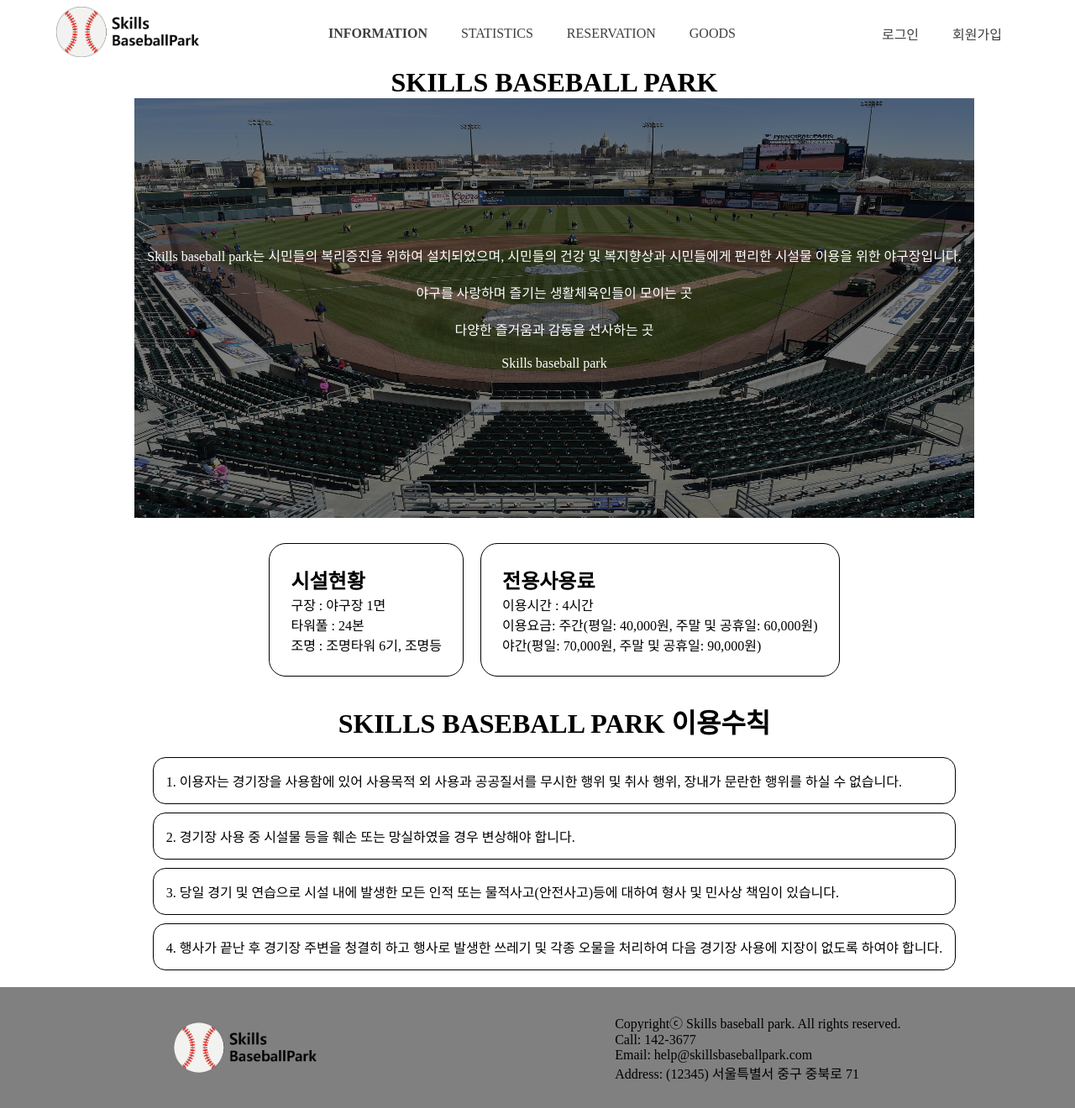
After one commit to doeun07/2024BusanSkills, a PHP site: page /sub01.html in a window 1280 px wide. The commit adds this page. Shown: the whole page at 84% size. Run offline with PHP 8.4, Linux system fonts and the light colour scheme.

Commit message:
information 페이지 제작

```diff
--- a/style.css
+++ b/style.css
@@ -325,3 +325,80 @@ input[name="top5"] {
 #goods_item:hover {
   transform: scale(1.2);
 }
+
+/* information 페이지 */
+.sub_information {
+  text-align: center;
+}
+
+.information_img {
+  margin: 0 auto;
+  width: 1000px;
+  height: 500px;
+  background-image: url(./img/information_sub.jpg);
+  background-size: 100% 100%;
+  display: flex;
+  justify-content: center;
+  align-items: center;
+  flex-direction: column;
+}
+
+.information_img div {
+  display: flex;
+  justify-content: center;
+  align-items: center;
+  flex-direction: column;
+  background-color: rgba(0, 0, 0, 0.5);
+  color: white;
+  width: 100%;
+  height: 100%;
+}
+
+.information_img div p {
+  margin: 10px 0;
+}
+
+.sub_information_div {
+  display: flex;
+  justify-content: center;
+  align-items: center;
+  margin: 20px;
+  text-align: left;
+}
+
+.sub_information_div div {
+  margin: 10px;
+  padding: 25px;
+  border: 1px solid black;
+  border-radius: 20px;
+}
+
+.information_rule {
+  display: flex;
+  justify-content: center;
+  align-items: center;
+  flex-direction: column;
+  text-align: left;
+}
+
+.information_rule div {
+  margin: 10px;
+}
+
+.information_rule div p {
+  padding: 15px;
+  margin: 10px;
+  border-radius: 15px;
+  border: 1px solid black;
+  transition: transform 0.3s ease;
+  cursor: pointer;
+  transform: scale(1);
+}
+
+.information_rule div p:hover {
+  transform: scale(1.05);
+}
+
+.now {
+  font-weight: 700;
+}
--- /dev/null
+++ b/sub01.html
@@ -0,0 +1,79 @@
+<!DOCTYPE html>
+<html lang="ko">
+
+<head>
+    <meta charset="UTF-8">
+    <meta name="viewport" content="width=device-width, initial-scale=1.0">
+    <title>INFORMATION</title>
+    <link rel="stylesheet" href="./style.css">
+</head>
+
+<body>
+    <!-- 헤더 시작 -->
+    <header>
+        <a href="./index.html"><img class="logo" src="./logo.png" alt=""></a>
+        <ul>
+            <li><a class="now" href="./sub01.html">INFORMATION</a></li>
+            <li><a href="./sub02.html">STATISTICS</a></li>
+            <li><a href="./sub03.html">RESERVATION</a></li>
+            <li><a href="./sub04.html">GOODS</a></li>
+        </ul>
+
+        <ul>
+            <li><a href="#">로그인</a></li>
+            <li><a href="#">회원가입</a></li>
+        </ul>
+    </header>
+    <!-- 헤더 끝 -->
+
+    <div class="container sub_information">
+        <h1>SKILLS BASEBALL PARK</h1>
+        <div class="information_img">
+            <div>
+                <p>Skills baseball park는 시민들의 복리증진을 위하여 설치되었으며, 시민들의 건강 및 복지향상과 시민들에게 편리한 시설물 이용을 위한 야구장입니다.</p>
+                <p>야구를 사랑하며 즐기는 생활체육인들이 모이는 곳</p>
+                <p>다양한 즐거움과 감동을 선사하는 곳</p>
+                <p>Skills baseball park</p>
+            </div>
+        </div>
+
+        <div class="sub_information_div">
+            <div>
+                <h2>시설현황</h2>
+                <p>구장 : 야구장 1면</p>
+                <p>타워풀 : 24본</p>
+                <p>조명 : 조명타워 6기, 조명등</p>
+            </div>
+            <div>
+                <h2>전용사용료</h2>
+                <p>이용시간 : 4시간 </p>
+                <p>이용요금: 주간(평일: 40,000원, 주말 및 공휴일: 60,000원)</p>
+                <p>야간(평일: 70,000원, 주말 및 공휴일: 90,000원)</p>
+            </div>
+        </div>
+
+        <div class="information_rule">
+            <h1>SKILLS BASEBALL PARK 이용수칙</h1>
+            <div>
+                <p>1. 이용자는 경기장을 사용함에 있어 사용목적 외 사용과 공공질서를 무시한 행위 및 취사 행위, 장내가 문란한 행위를 하실 수 없습니다.</p>
+                <p>2. 경기장 사용 중 시설물 등을 훼손 또는 망실하였을 경우 변상해야 합니다.</p>
+                <p>3. 당일 경기 및 연습으로 시설 내에 발생한 모든 인적 또는 물적사고(안전사고)등에 대하여 형사 및 민사상 책임이 있습니다.</p>
+                <p>4. 행사가 끝난 후 경기장 주변을 청결히 하고 행사로 발생한 쓰레기 및 각종 오물을 처리하여 다음 경기장 사용에 지장이 없도록 하여야 합니다.</p>
+            </div>
+        </div>
+    </div>
+
+    <!-- 푸터 시작 -->
+    <footer>
+        <img class="logo" src="./logo.png" alt="">
+        <div>
+            <p>Copyrightⓒ Skills baseball park. All rights reserved.</p>
+            <p>Call: 142-3677</p>
+            <p>Email: help@skillsbaseballpark.com</p>
+            <p>Address: (12345) 서울특별서 중구 중북로 71</p>
+        </div>
+    </footer>
+    <!-- 푸터 끝 -->
+</body>
+
+</html>
```
Also changed, not shown: index.html (+4 -4 lines), img/information.png (added), img/information_sub.jpg (added).
